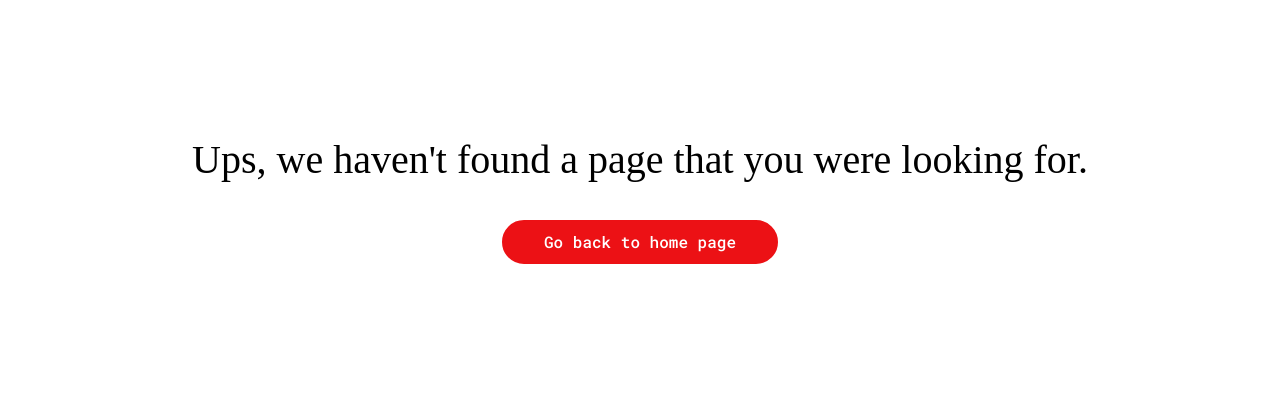
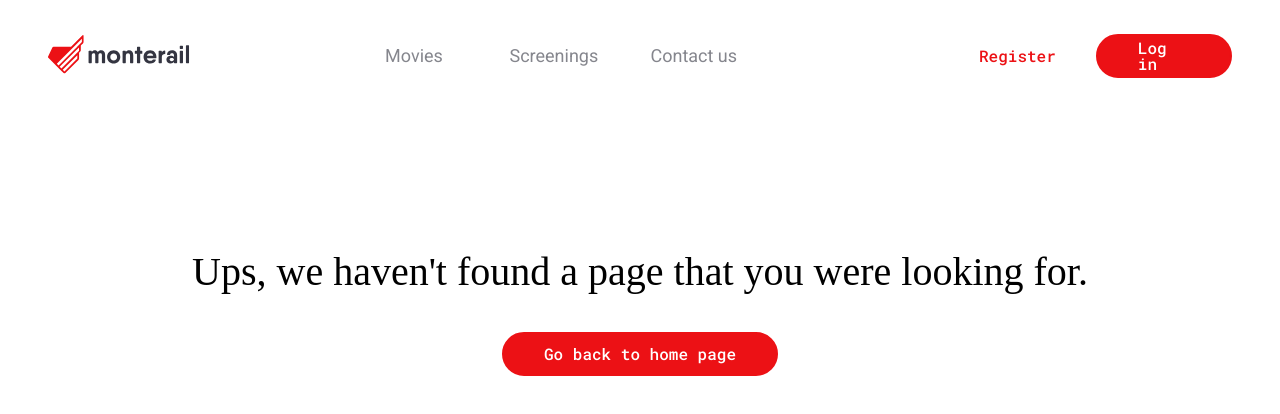
Before and after one commit to martaqh/monte-cinema-project, a Vue app: page /no-match in a window 1280 px wide. Shown: the top 414 px of the page. Built offline with nearby package versions, Linux system fonts and the light colour scheme; a web font is replaced by a local one.

Commit message:
Refactor TopNavbar and move TheHeader to  App.vue

```diff
--- a/src/App.vue
+++ b/src/App.vue
@@ -1,8 +1,15 @@
 <script setup>
+import TheHeader from '@/components/views/TheHeader.vue';
+import TopNavbar from '@/components/features/Header/TopNavbar.vue';
+import SignSection from '@/components/features/Header/SignSection.vue';
 </script>
 
 <template>
   <main class="app">
+    <TheHeader>
+      <TopNavbar />
+      <SignSection />
+    </TheHeader>
     <router-view />
   </main>
 </template>
--- a/src/components/features/Header/TopNavbar.vue
+++ b/src/components/features/Header/TopNavbar.vue
@@ -1,27 +1,58 @@
 <script>
 import { defineComponent } from 'vue';
-import TopNavbarTab from '@/components/features/Header/TopNavbarTab.vue';
 export default defineComponent({
-  components: { TopNavbarTab }
+  data() {
+    return {
+      navbarTabs: [
+        {to: {name: 'Home'}, label: 'Movies'},
+        {to: {name: 'Screenings'}, label: 'Screenings'},
+        {to: {name: 'Home'}, label: 'Contact us'},
+      ],
+      activeTab: '',
+      isActive: false,
+    }
+  },
 });
 </script>
 
 <template>
   <div class="top-navbar">
-    <TopNavbarTab>Movies</TopNavbarTab>
-    <TopNavbarTab>Screenings</TopNavbarTab>
-    <TopNavbarTab>Contact us</TopNavbarTab>
+    <router-link
+      v-for="tab in navbarTabs"
+      :to="tab.to"
+      :key="tab.label"
+      class="top-navbar__tab"
+      :is-active="activeTab === tab.label"
+      @click="activeTab = tab.label"
+    >
+    {{ tab.label }}
+    </router-link>
   </div>
 </template>
 
 <style lang="scss" scoped>
 .top-navbar {
   display: flex;
-  width: 424px;
-  height: 100%;
+  min-width: 424px;
+  height: 112px;
   align-items: center;
   font-family: $font-main;
   font-size: 18px;
   color: $color-text-light;
 }
+
+.top-navbar__tab {
+  display: flex;
+  align-items: center;
+  justify-content: center;
+  height: 100%;
+  width: 33%;
+  color: $color-text-light;
+}
+
+.top-navbar__tab[is-active='true'] {
+  border-bottom: 3px solid $color-brand;
+  font-weight: 700;
+  color: $color-text-highlighted;
+}
 </style>
--- a/src/components/features/Header/TopNavbarTab.vue
+++ /dev/null
@@ -1,16 +0,0 @@
-<template>
-  <div class="top-navbar-tab">
-    <slot></slot>
-  </div>
-</template>
-
-<style lang="scss" scoped>
-.top-navbar-tab {
-  display: flex;
-  align-items: center;
-  justify-content: center;
-  height: 100%;
-  width: 33%;
-  color: $color-text-light;
-}
-</style>
--- a/src/components/pages/HomePage.vue
+++ b/src/components/pages/HomePage.vue
@@ -35,10 +35,6 @@ export default defineComponent({
 
 <template>
   <div class="home-page">
-    <TheHeader>
-      <TopNavbar />
-      <SignSection />
-    </TheHeader>
     <WelcomeSection />
     <TheContainer>
       <MoviesSummary />
--- a/src/components/pages/ScreeningsPage.vue
+++ b/src/components/pages/ScreeningsPage.vue
@@ -22,10 +22,7 @@ export default defineComponent({
 </script>
 
 <template>
-  <TheHeader>
-    <TopNavbar />
-    <SignSection />
-  </TheHeader>
+
   <TheContainer>
     <ScreeningsSection />
   </TheContainer>
--- a/src/styles/common/_reset.scss
+++ b/src/styles/common/_reset.scss
@@ -49,4 +49,5 @@ table {
 }
 a {
   text-decoration: none;
+  color: $color-text-light
 }
--- a/src/styles/global/_variables.scss
+++ b/src/styles/global/_variables.scss
@@ -6,6 +6,7 @@ $color-background: #FFFFFF;
 $color-brand: #EC1115;
 $color-brand-disabled: #F7A0A1;
 $color-text-main: #343541;
+$color-text-highlighted: #484954;
 $color-text-subtitle: #AEAEB3;
 $color-text-reverse: #fff;
 $color-text-light: #85868D;
```
